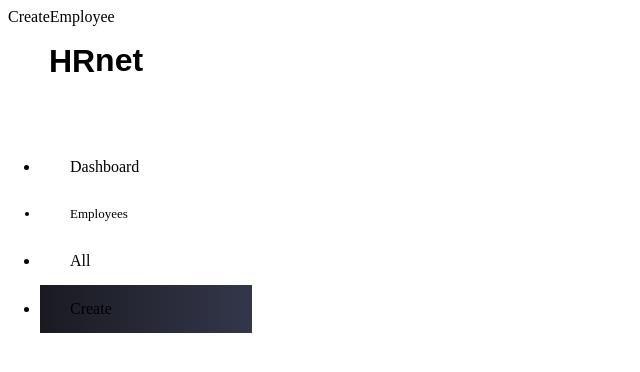
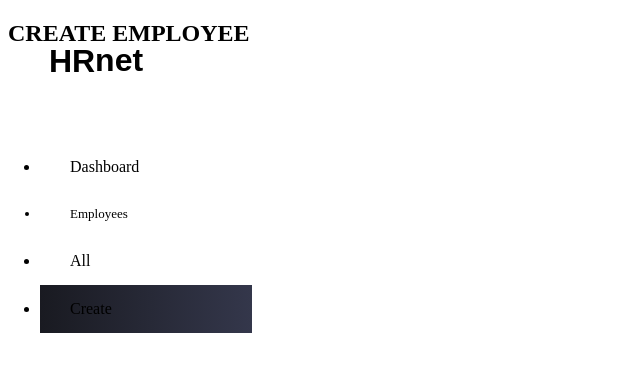
Before and after one commit to Loutani/dark-admin-dashboard, a React (Create React App) app: page /create-employee in a window 1280 px wide. Shown: the top 372 px of the page, without its empty margins (0-640 px from the left). Built offline with nearby package versions, Linux system fonts and the light colour scheme.

Commit message:
integrate the Header component in create employee page

```diff
--- a/src/pages/CreateEmployee.js
+++ b/src/pages/CreateEmployee.js
@@ -1,8 +1,16 @@
 import React from 'react'
+
+import Header from '../components/Header/Header';
 
 function CreateEmployee() {
     return (
-        <div className='content'>CreateEmployee</div>
+        <div className='content'>
+
+            <Header>
+                <h2>CREATE EMPLOYEE</h2>
+            </Header>
+
+        </div>
     )
 }
 
```
